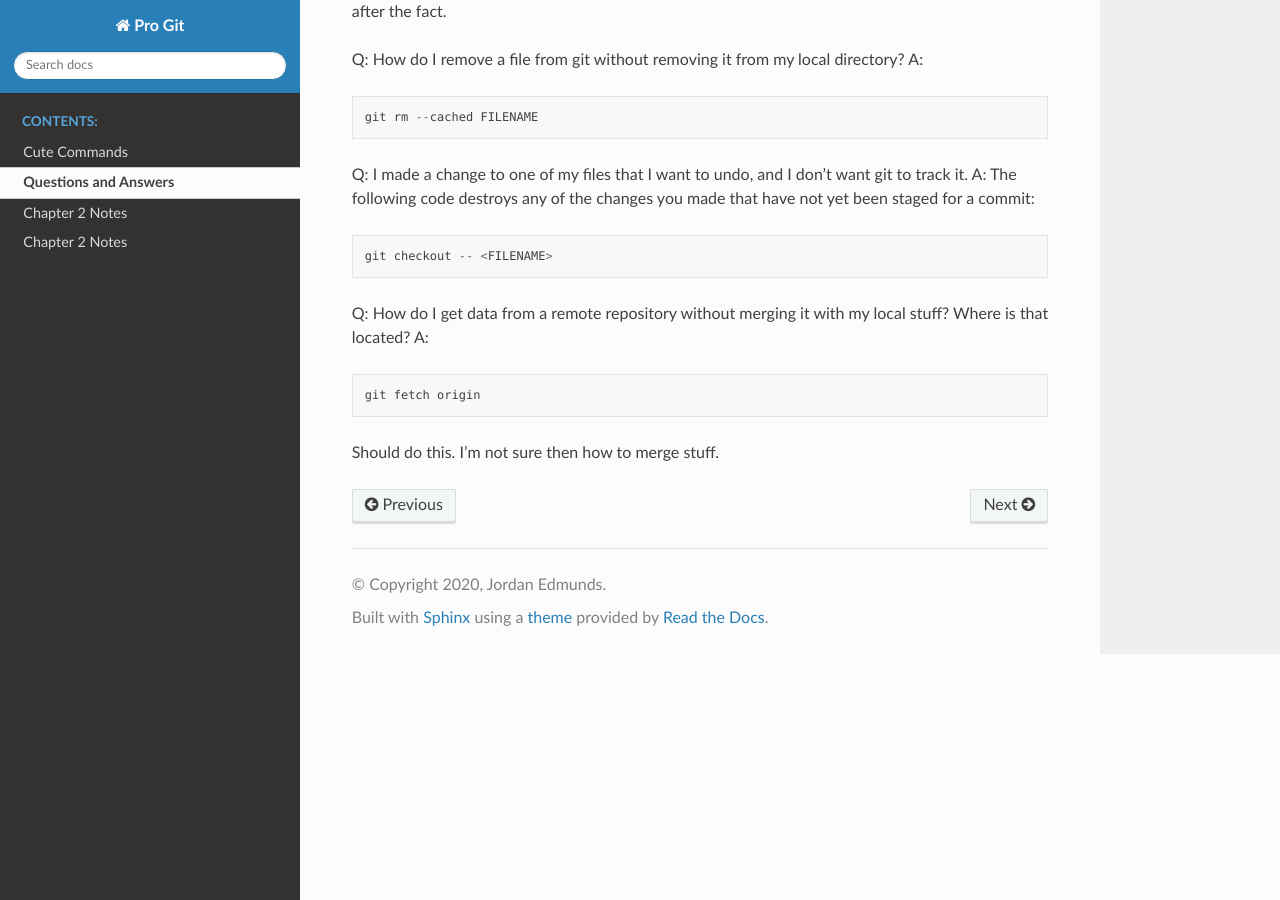
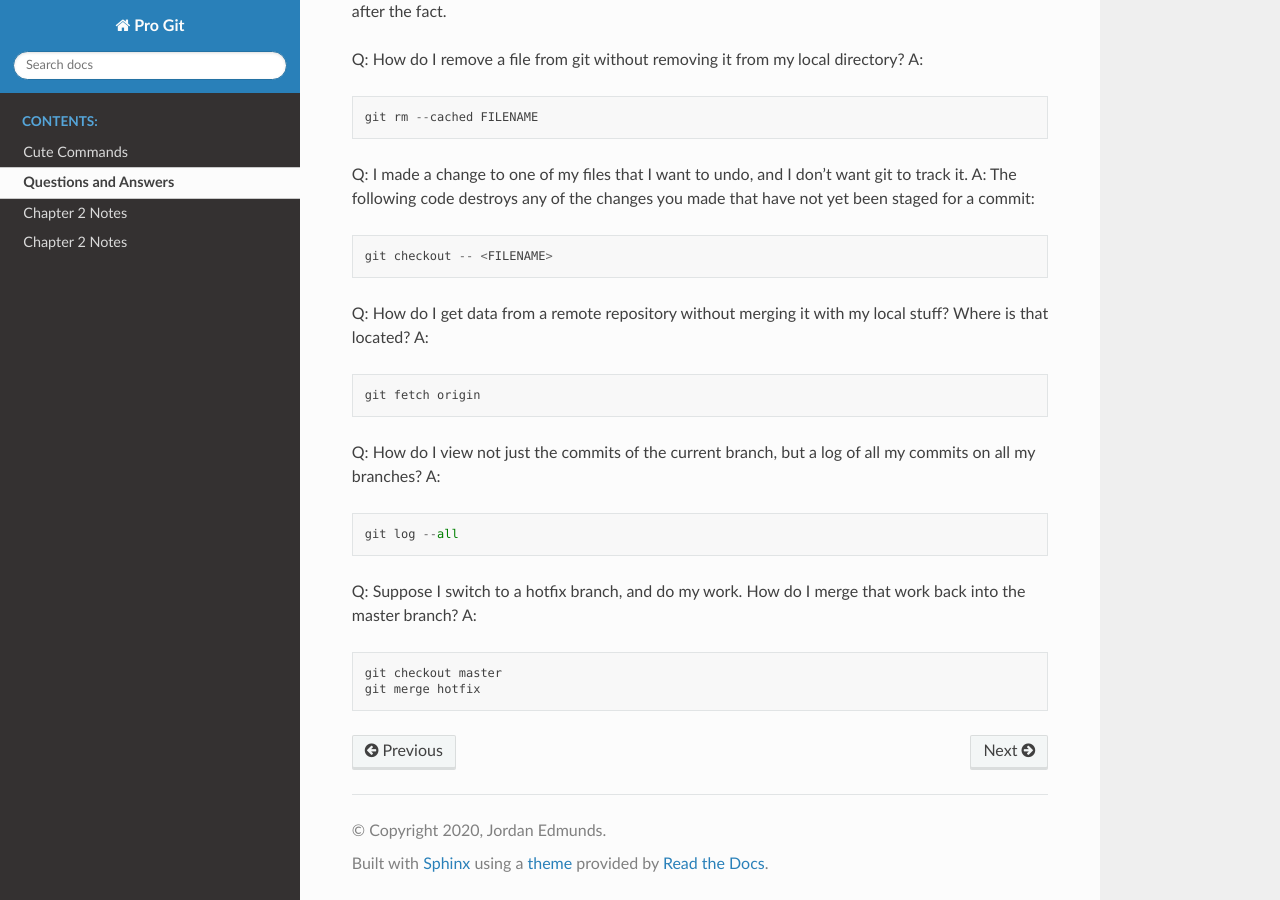
Before and after one commit to edmundsj/gitNotes, a Sphinx documentation site: the page built from docs/questions_answers.rst, in a window 1280 px wide and 900 px high, scrolled down 509 px. Built offline with Sphinx 7.4.7 and the Read the Docs theme 2.0.0, drawn with Linux system fonts in a browser that asks for light colours.

Commit message:
added question for how to merge changes of a hotfix branch

```diff
--- a/docs/questions_answers.rst
+++ b/docs/questions_answers.rst
@@ -40,4 +40,17 @@ A:
 
     git fetch origin
 
-Should do this. I'm not sure then how to merge stuff.
+Q: How do I view not just the commits of the current branch, but a log of all my commits on all my branches?
+A:
+
+.. code-block::
+
+    git log --all
+
+Q: Suppose I switch to a hotfix branch, and do my work. How do I merge that work back into the master branch?
+A:
+
+.. code-block::
+
+    git checkout master
+    git merge hotfix
```
